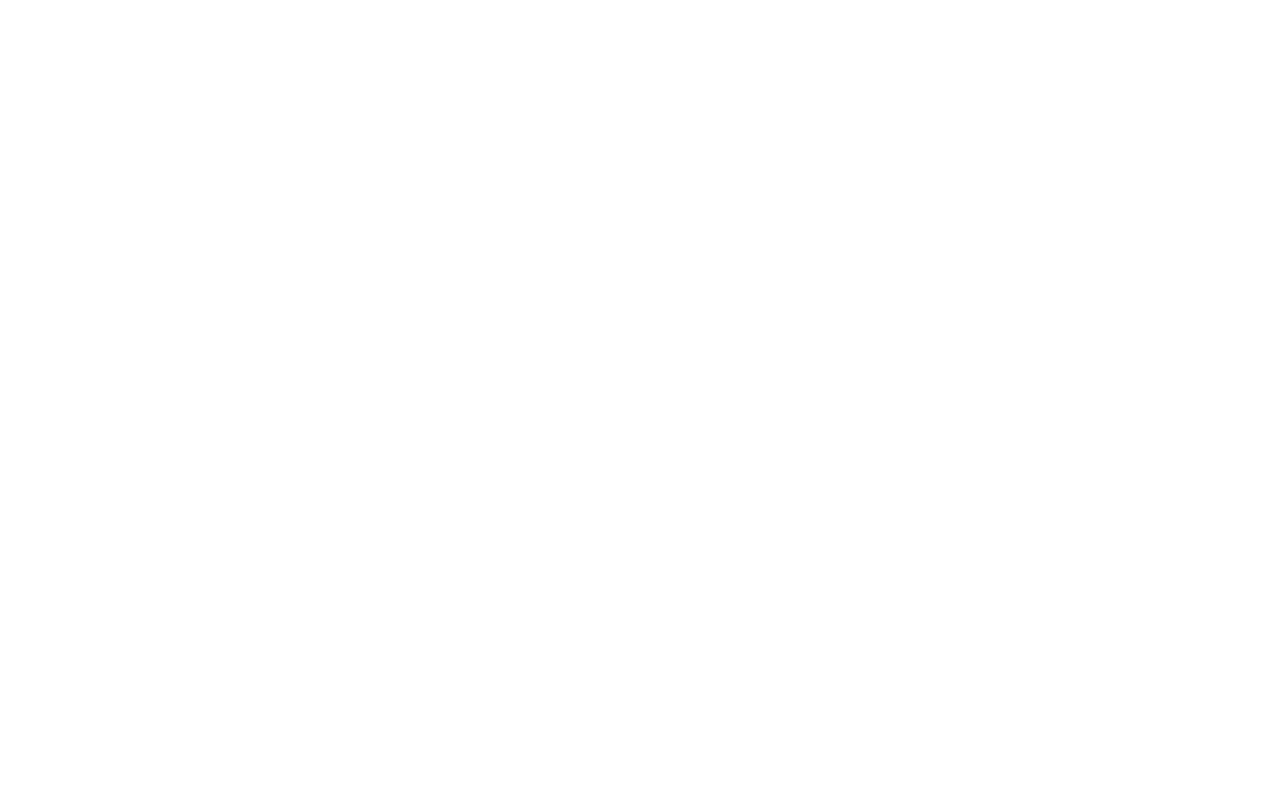
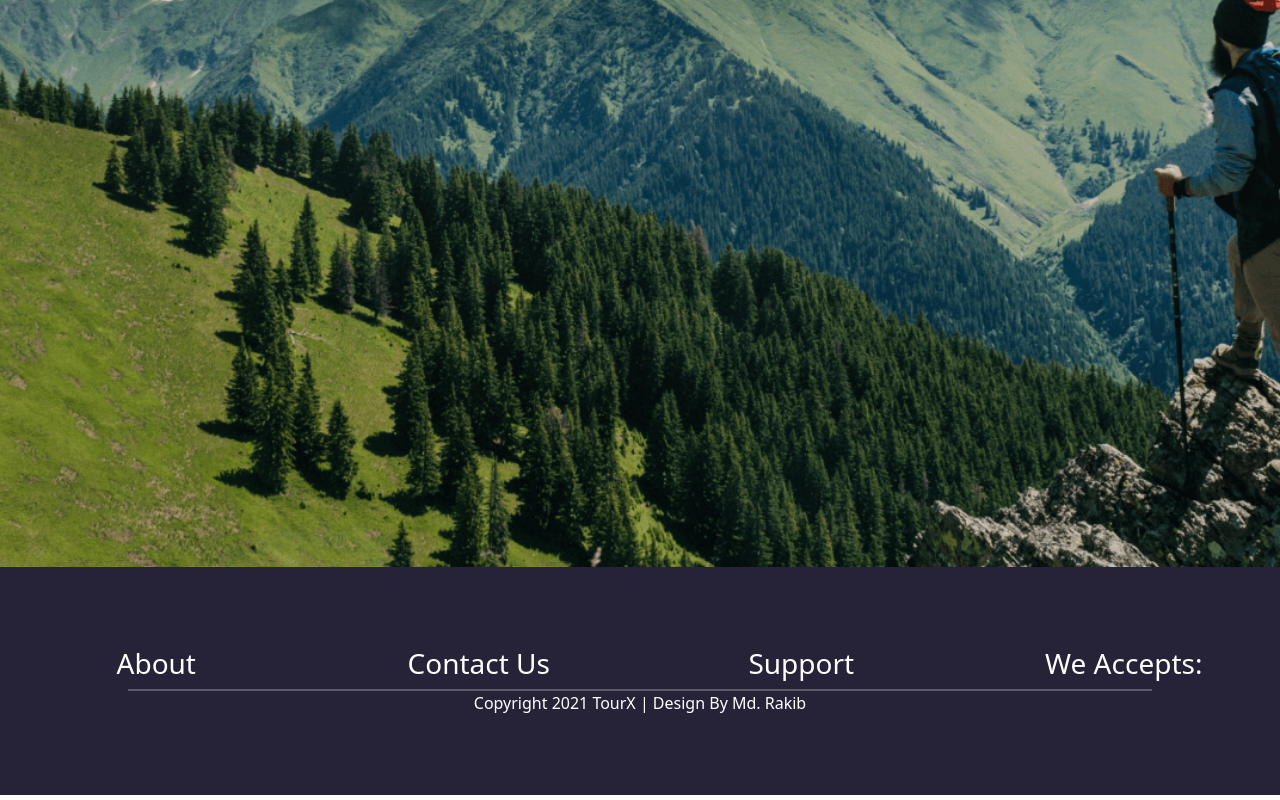
Before and after one commit to rakib5561/TourX-and-travels-site, a React (Create React App) app: page / in a window 1280 px wide. Shown: the part 301-1101 px from the top of the page. Before the commit the page ends 800 px from the top, so only its background shows below. Built offline with nearby package versions, Linux system fonts and the light colour scheme.

Commit message:
banner added and simple footer added

```diff
--- a/src/Pagess/Home/Banner/Banner.css
+++ b/src/Pagess/Home/Banner/Banner.css
@@ -0,0 +1,9 @@
+.banner-container {
+  width: 100%;
+  height: 100vh;
+  background-image: linear-gradient(#2b2a2a24, #00000024),
+    url("../../../images/banner-1.png");
+  background-position: center;
+  background-repeat: no-repeat;
+  background-size: cover;
+}
--- a/src/Pagess/Home/Banner/Banner.js
+++ b/src/Pagess/Home/Banner/Banner.js
@@ -1,8 +1,9 @@
 import React from 'react';
+import './Banner.css';
 
 const Banner = () => {
     return (
-        <div>
+        <div className="banner-container">
 
         </div>
     );
--- a/src/Pagess/Home/Home/Home.js
+++ b/src/Pagess/Home/Home/Home.js
@@ -1,9 +1,10 @@
 import React from 'react';
+import Banner from '../Banner/Banner';
 
 const Home = () => {
     return (
         <div>
-            <h1>Home</h1>
+            <Banner></Banner>
         </div>
     );
 };
--- a/src/Shared/Footer/Footer.css
+++ b/src/Shared/Footer/Footer.css
@@ -0,0 +1,17 @@
+.footer-wrape {
+  padding: 80px 0px;
+  margin-bottom: 5px;
+  color: white;
+  background-color: #262339;
+}
+.footer-container {
+  display: grid;
+  grid-template-columns: repeat(4, 1fr);
+  grid-column-gap: 10px;
+}
+
+hr {
+  width: 80%;
+  padding: 1px 0px;
+  margin: 0 auto;
+}
--- a/src/Shared/Footer/Footer.js
+++ b/src/Shared/Footer/Footer.js
@@ -3,8 +3,29 @@
 
 const Footer = () => {
     return (
-        <div>
-            <h1>Footer</h1>
+        <div className="footer-wrape">
+
+            <div className="footer-container">
+            <div>
+                <h3>About</h3>
+            </div>
+
+            <div>
+                <h3>Contact Us</h3>
+            </div>
+            <div>
+                <h3>Support</h3>
+            </div>
+            <div>
+                <h3>We Accepts:</h3>
+            </div>
+            </div>
+
+            <hr />
+            <div className="copy-right">
+                    Copyright 2021 TourX | Design By Md. Rakib
+            </div>
+
         </div>
     );
 };
```
